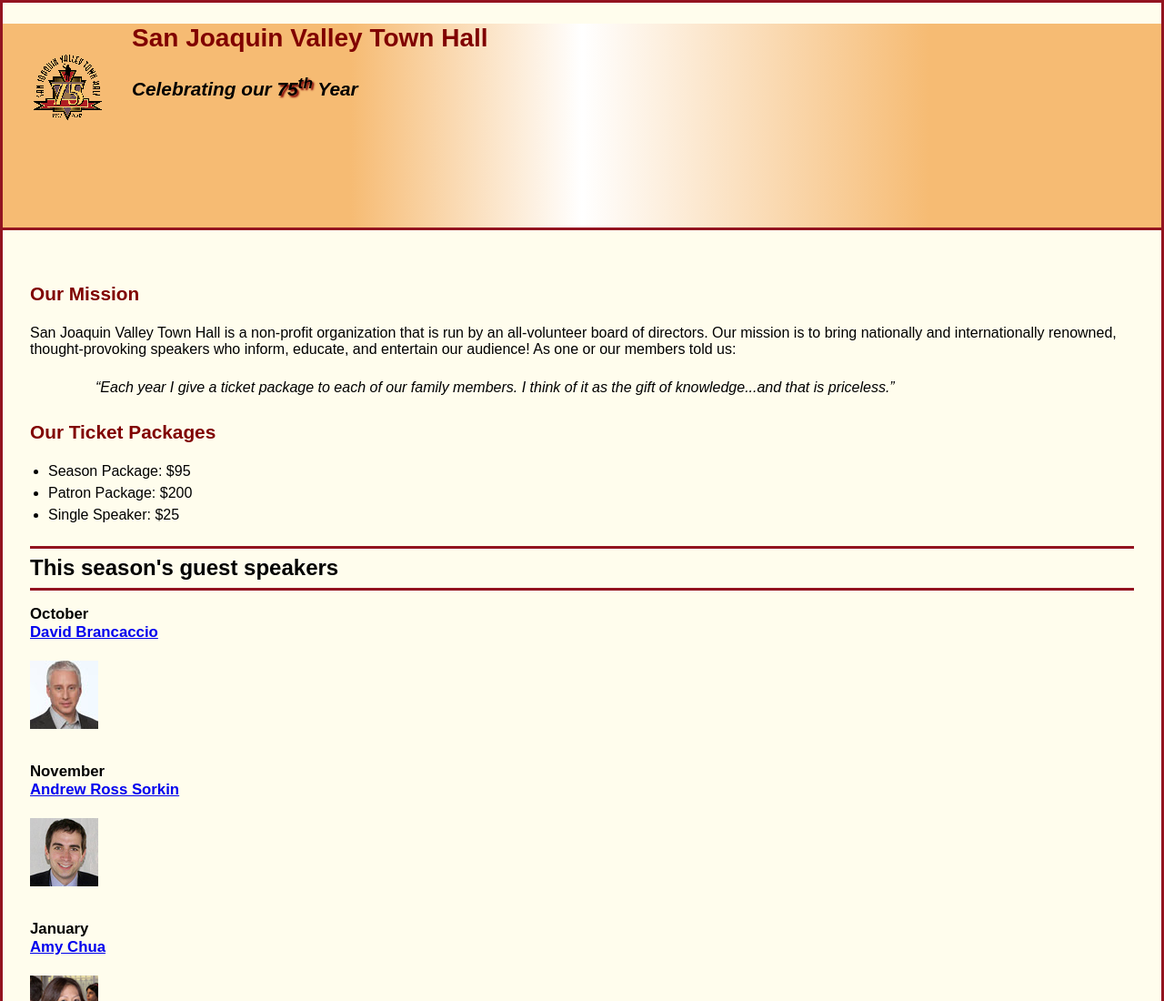
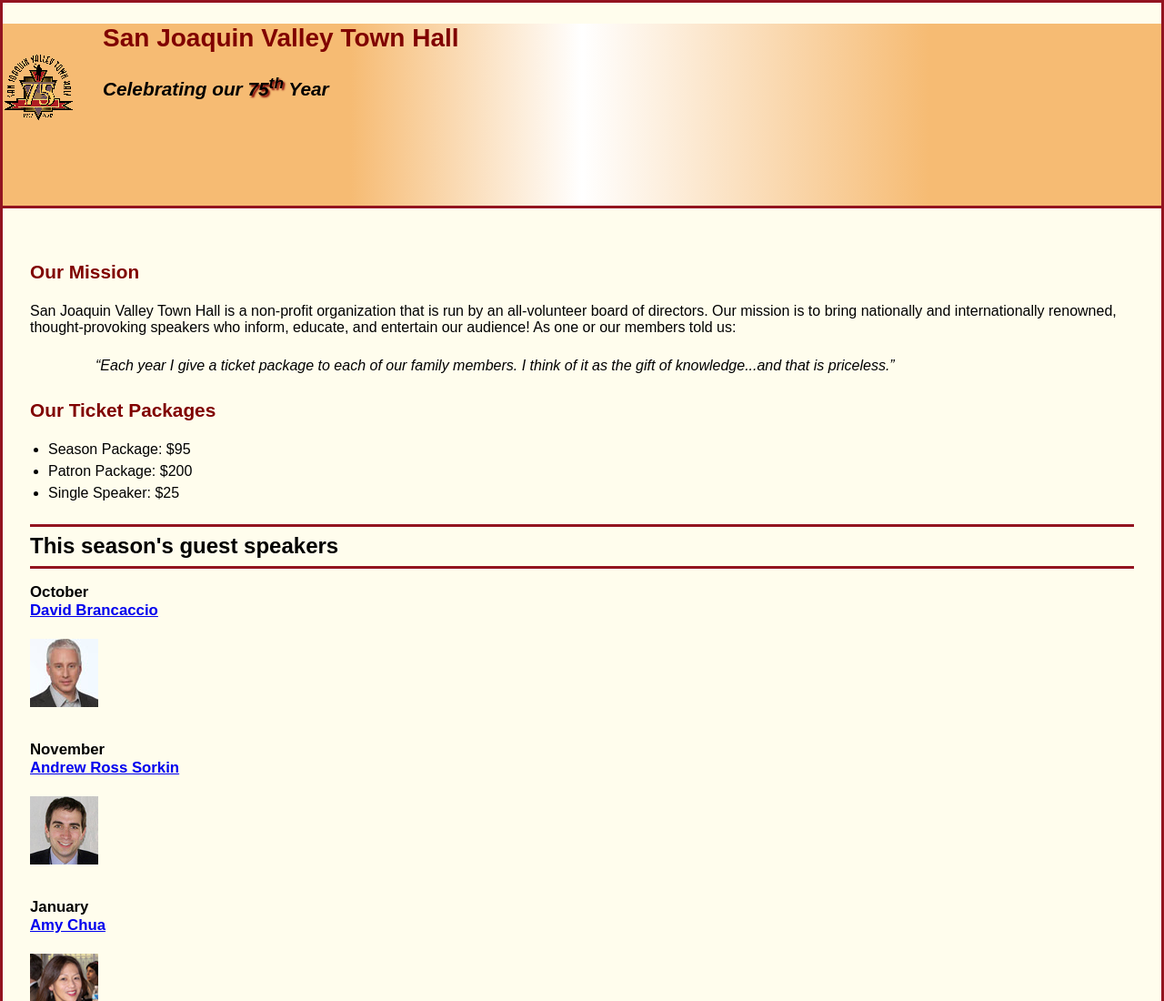
Before and after one commit to cn268/A07, a plain HTML site: page index.html in a window 1280 px wide. Shown: the top 1100 px of the page at 91% size. Drawn offline with Linux system fonts and the light colour scheme.

Commit message:
Update c5_main.css

```diff
--- a/A07/A09/styles/c5_main.css
+++ b/A07/A09/styles/c5_main.css
@@ -9,7 +9,6 @@
 
 header {
 	border-bottom: 3px solid #931420;
-	padding: 0 0 1.5em 2em;
 	margin: 0;
 	background: linear-gradient(to right, #f6bb73 0%, #f6bb73 30%, white 50%, #f6bb73 80%, #f6bb73 100%);
 	height: 200px;
```
